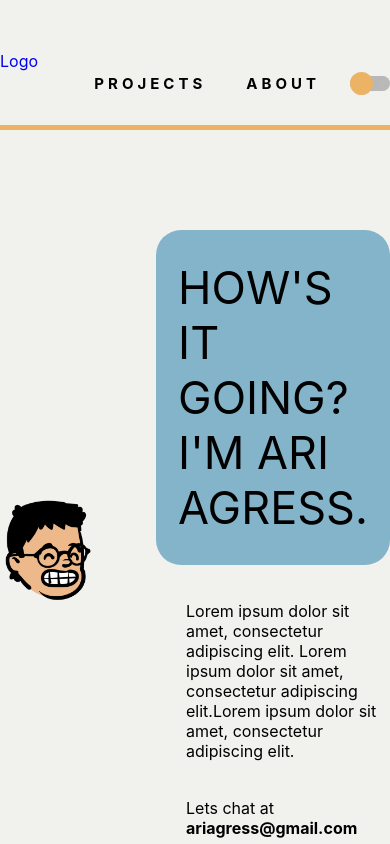
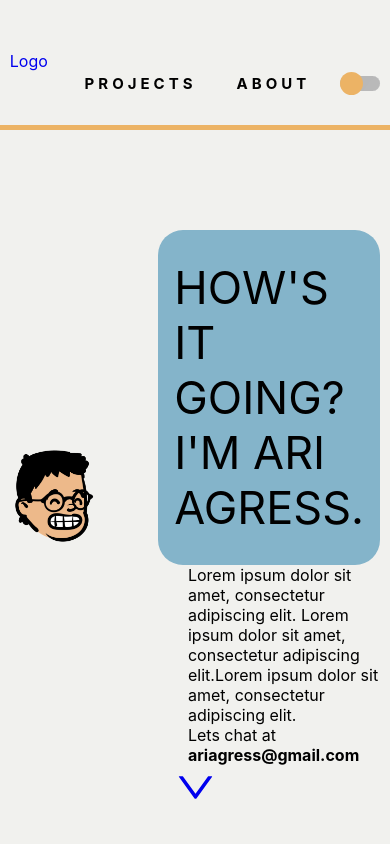
Before and after one commit to AriAgress/AriA_Portfolio, a React (Create React App) app: page / in a window 390 px wide. Shown: the top 844 px of the page. Built offline with nearby package versions, Linux system fonts and the light colour scheme.

Commit message:
Add(App): Media Queries.

```diff
--- a/src/Components/Body/Body.styles.js
+++ b/src/Components/Body/Body.styles.js
@@ -4,13 +4,24 @@ import styled from 'styled-components';
 import AriAvatar from '../../Assets/AriAvatar.png';
 
 export const BodyWrapper = styled.div`
-  /* height: 60vh; */
-  height: 800px;
+  height: 80vh;
+  max-height: 800px;
 
   color: ${props => (props.colorSwitch === true ? 'black' : 'white')};
 
   display: flex;
   justify-content: center;
+  // media queries
+  @media (min-width: 1201px) {
+  }
+  @media (min-width: 1025px) and (max-width: 1200px) {
+  }
+  @media (min-width: 769px) and (max-width: 1024px) {
+  }
+  @media (min-width: 481px) and (max-width: 768px) {
+  }
+  @media (min-width: 100px) and (max-width: 480px) {
+  }
 `;
 
 export const BodyContainer = styled.div`
@@ -22,6 +33,21 @@ export const BodyContainer = styled.div`
   align-items: center;
 
   margin-top: 100px;
+  // media queries
+  @media (min-width: 1201px) {
+  }
+  @media (min-width: 1025px) and (max-width: 1200px) {
+  }
+  @media (min-width: 769px) and (max-width: 1024px) {
+    width: 95%;
+  }
+  @media (min-width: 481px) and (max-width: 768px) {
+    width: 95%;
+    margin-top: 50px;
+  }
+  @media (min-width: 100px) and (max-width: 480px) {
+    width: 95%;
+  }
 `;
 
 export const IntroContainer = styled.div`
@@ -30,10 +56,38 @@ export const IntroContainer = styled.div`
   display: flex;
   flex-flow: row;
   justify-content: space-between;
+
+  // media queries
+  @media (min-width: 1201px) {
+  }
+  @media (min-width: 1025px) and (max-width: 1200px) {
+  }
+  @media (min-width: 769px) and (max-width: 1024px) {
+  }
+  @media (min-width: 481px) and (max-width: 768px) {
+    flex-flow: column-reverse;
+    align-items: center;
+    text-align: center;
+  }
+  @media (min-width: 100px) and (max-width: 480px) {
+  }
 `;
 
 export const ImgContainer = styled.div`
   width: 40%;
+  // media queries
+  @media (min-width: 1201px) {
+  }
+  @media (min-width: 1025px) and (max-width: 1200px) {
+  }
+  @media (min-width: 769px) and (max-width: 1024px) {
+  }
+  @media (min-width: 481px) and (max-width: 768px) {
+    height: 100%;
+    width: 100%;
+  }
+  @media (min-width: 100px) and (max-width: 480px) {
+  }
 `;
 
 export const Img = styled.div`
@@ -54,6 +108,20 @@ export const TextContainer = styled.div`
   align-items: center;
 
   margin-left: 60px;
+
+  // media queries
+  @media (min-width: 1201px) {
+  }
+  @media (min-width: 1025px) and (max-width: 1200px) {
+  }
+  @media (min-width: 769px) and (max-width: 1024px) {
+  }
+  @media (min-width: 481px) and (max-width: 768px) {
+    width: 90%;
+    margin-left: 0;
+  }
+  @media (min-width: 100px) and (max-width: 480px) {
+  }
 `;
 
 export const DescriptionBox = styled.div`
--- a/src/Components/Body/QuoteBox/QuoteBox.styles.js
+++ b/src/Components/Body/QuoteBox/QuoteBox.styles.js
@@ -10,6 +10,20 @@ export const DialogBox = styled.div`
   display: flex;
   justify-content: center;
   align-items: center;
+
+  // media queries
+  @media (min-width: 1201px) {
+  }
+  @media (min-width: 1025px) and (max-width: 1200px) {
+  }
+  @media (min-width: 769px) and (max-width: 1024px) {
+  }
+  @media (min-width: 481px) and (max-width: 768px) {
+    height: 60%;
+    width: 80%;
+  }
+  @media (min-width: 100px) and (max-width: 480px) {
+  }
 `;
 
 // export const LeftPoint = styled.div`
--- a/src/Components/Footer/Footer.js
+++ b/src/Components/Footer/Footer.js
@@ -27,9 +27,7 @@ const Footer = () => {
       <FooterContainer>
         <Text>LETS CONNECT</Text>
         <Icons>
-          <A
-            href='mailto:ariagress@gmail.com'
-            style={{ textDecoration: 'none' }}>
+          <A href='mailto:ariagress@gmail.com' style={{ color: 'black' }}>
             <MdEmail />
           </A>
           <A href='https://www.linkedin.com/in/ariel-agress/'>
--- a/src/Components/Footer/Footer.styles.js
+++ b/src/Components/Footer/Footer.styles.js
@@ -19,6 +19,21 @@ export const FooterContainer = styled.div`
   justify-content: space-evenly;
 
   margin-bottom: 10px;
+
+  // media queries
+  @media (min-width: 1201px) {
+  }
+  @media (min-width: 1025px) and (max-width: 1200px) {
+  }
+  @media (min-width: 769px) and (max-width: 1024px) {
+    width: 95%;
+  }
+  @media (min-width: 481px) and (max-width: 768px) {
+    width: 95%;
+  }
+  @media (min-width: 100px) and (max-width: 480px) {
+    width: 95%;
+  }
 `;
 export const Text = styled.div`
   font-size: 50px;
@@ -30,7 +45,6 @@ export const Icons = styled.div`
   display: grid;
   grid-template-columns: repeat(3, 1fr);
   grid-gap: 20px;
-  color: black;
 `;
 
 export const A = styled.a`
--- a/src/Components/Nav/Nav.styles.js
+++ b/src/Components/Nav/Nav.styles.js
@@ -20,6 +20,21 @@ export const NavContainer = styled.div`
 
   margin-top: 6vh;
   margin-bottom: 1vh;
+
+  // media queries
+  @media (min-width: 1201px) {
+  }
+  @media (min-width: 1025px) and (max-width: 1200px) {
+  }
+  @media (min-width: 769px) and (max-width: 1024px) {
+    width: 95%;
+  }
+  @media (min-width: 481px) and (max-width: 768px) {
+    width: 95%;
+  }
+  @media (min-width: 100px) and (max-width: 480px) {
+    width: 95%;
+  }
 `;
 
 export const LogoContainer = styled.div`
--- a/src/Components/Projects/Projects.styles.js
+++ b/src/Components/Projects/Projects.styles.js
@@ -7,6 +7,21 @@ export const ProjectsWrapper = styled.div`
   justify-content: center;
 
   padding-top: 50px;
+  // media queries
+  @media (min-width: 1201px) {
+  }
+  @media (min-width: 1025px) and (max-width: 1200px) {
+  }
+  @media (min-width: 769px) and (max-width: 1024px) {
+    margin-left: 20px;
+    margin-right: 20px;
+  }
+  @media (min-width: 481px) and (max-width: 768px) {
+    margin-left: 20px;
+    margin-right: 20px;
+  }
+  @media (min-width: 100px) and (max-width: 480px) {
+  }
 `;
 
 export const IntroText = styled.div`
@@ -15,6 +30,7 @@ export const IntroText = styled.div`
   color: ${props => (props.colorSwitch === true ? 'black' : 'white')};
   font-size: 30px;
   display: flex;
+  flex-flow: row;
   align-content: flex-start;
 
   margin-bottom: 25px;
@@ -30,6 +46,19 @@ export const ProjectsContainer = styled.div`
   align-items: center;
   justify-content: center;
   margin-bottom: 100px;
+
+  // media queries
+  @media (min-width: 1201px) {
+  }
+  @media (min-width: 1025px) and (max-width: 1200px) {
+  }
+  @media (min-width: 769px) and (max-width: 1024px) {
+  }
+  @media (min-width: 481px) and (max-width: 768px) {
+    /* flex-flow: column; */
+  }
+  @media (min-width: 100px) and (max-width: 480px) {
+  }
 `;
 
 export const ProjectImgContainer = styled.div`
@@ -60,6 +89,21 @@ export const ProjectDescription = styled.div`
   margin-left: ${props => (props.even ? '0px' : '-60px')};
   margin-right: ${props => (props.even ? '-60px' : '0px')};
   margin-bottom: 100px;
+
+  // media queries
+  @media (min-width: 1201px) {
+  }
+  @media (min-width: 1025px) and (max-width: 1200px) {
+  }
+  @media (min-width: 769px) and (max-width: 1024px) {
+  }
+  @media (min-width: 481px) and (max-width: 768px) {
+    /* width: 50%;
+    margin-left: 0px;
+    margin-right: 0px; */
+  }
+  @media (min-width: 100px) and (max-width: 480px) {
+  }
 `;
 
 export const Content = styled.div`
```
